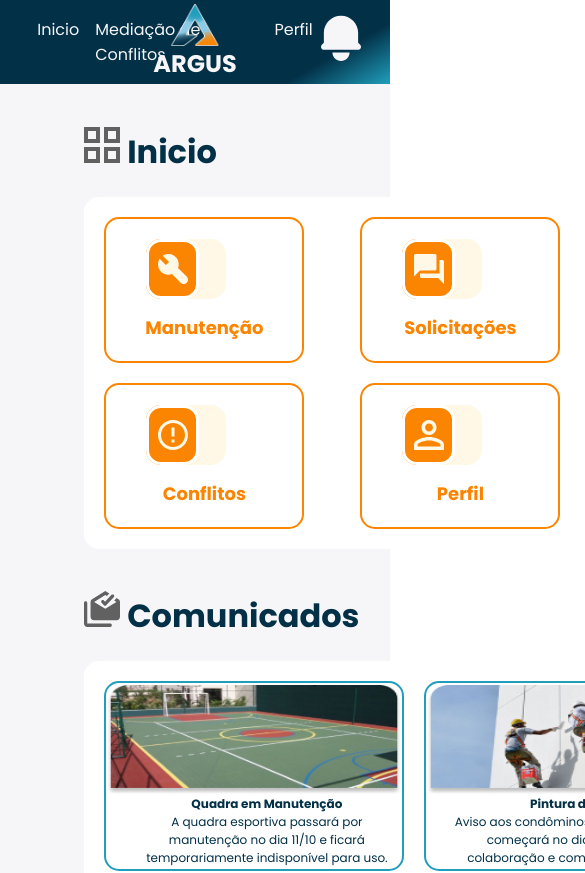
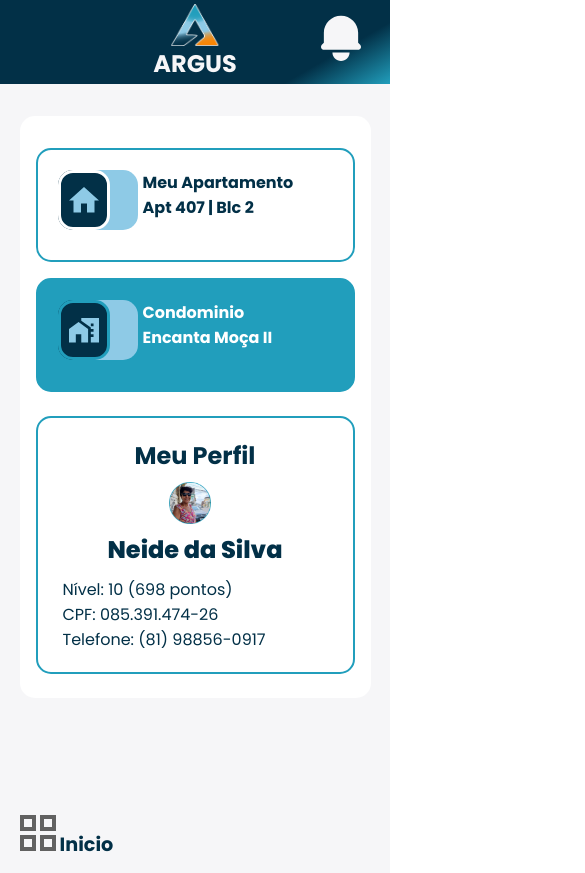
Before and after one commit to ProjetoARGUS/ReactPWA, a React (Vite) app: page /home in a window 390 px wide. Shown: the top 873 px of the page, 585 px wide, since content can reach past the window. Built offline with nearby package versions, Linux system fonts and the light colour scheme.

Commit message:
Fix: Home Page Responsiveness

```diff
--- a/src/components/Header/style.css
+++ b/src/components/Header/style.css
@@ -55,3 +55,9 @@
     color: var(--background-main-color) !important;
     margin: 0 0.5rem;
 }
+
+@media (max-width: 800px){
+    .nav-menu .options{
+        display: none;
+    }
+}
--- a/src/components/HomeButton/style.css
+++ b/src/components/HomeButton/style.css
@@ -3,8 +3,7 @@
 
 /* Estilo do cartão/botão */
 .button-container {
-    width: 200px;
-    padding: 20px;
+    padding: 1rem;
     border: 2px solid var(--foreground-color);
     border-radius: 15px;
     background-color: transparent;
@@ -12,6 +11,11 @@
     flex-direction: column;
     justify-content: flex-start;
     text-align: center;
+    transition: transform 0.3s ease;
+}
+
+.button-container:hover {
+    transform: scale(1.05); /* Adiciona um leve efeito de zoom */
 }
 
 /* Ícone de fundo */
@@ -22,17 +26,16 @@
     height: 60px;
     background-color: var(--foreground-color);
     border-radius: 15px;
-    margin-bottom: 10px;
-    margin-left: 20px;
+    margin-bottom: 0.5rem;
     z-index: 1;
 }
 
 /* Camada sobreposta para dar efeito de profundidade */
 .icon-overlay {
     position: absolute;
-    left: 20px;  /* Distância ajustada para melhor visibilidade */
-    width: 100%;  /* Ajustado para cobrir a área do contêiner */
-    height: 100%; /* Ajustado para cobrir a área do contêiner */
+    left: 10px; /* Ajustado para melhor visibilidade */
+    width: 100%;
+    height: 100%;
     background-color: var(--web-orange-100);
     border-radius: 15px;
     z-index: 0; /* Mantém overlay atrás do ícone */
@@ -41,25 +44,73 @@
 /* Ícone interno */
 .icon {
     position: absolute;
-    font-size: 40px;
+    font-size: 1.5rem;
     display: flex;
     justify-content: center;
     align-items: center;
     height: 100%;
     background-color: var(--foreground-color);
-    padding: 0 1vh;
+    padding: 0.5rem;
     border-radius: 15px;
     border: 3px solid white;
 }
 
-.icon-content{
+.icon-content {
     color: var(--web-orange-100);
 }
 
 /* Texto */
 .button-text {
     color: var(--foreground-color);
-    font-size: 18px;
+    font-size: 1rem;
     font-weight: bold;
-    margin-top: 5px;
+    margin-top: 0.5rem;
 }
+
+/* Responsividade */
+@media (max-width: 1040px) {
+    .button-container {
+        padding: 1rem 2rem;
+    }
+
+    .icon-container {
+        width: 50px;
+        height: 50px;
+    }
+
+    .icon {
+        font-size: 1.2rem;
+    }
+
+    .button-text {
+        font-size: 0.9rem;
+    }
+}
+
+@media (max-width: 768px) {
+    .button-container {
+        padding: 1rem 2rem;
+    }
+
+    .icon {
+        font-size: 1rem;
+    }
+
+    .button-text {
+        font-size: 0.8rem;
+    }
+}
+
+@media (max-width: 480px) {
+    .button-container {
+        padding: 1rem 2rem;
+    }
+
+    .icon {
+        font-size: 0.8rem;
+    }
+
+    .button-text {
+        font-size: 0.7rem;
+    }
+}
--- a/src/components/HomeCardComunicados/style.css
+++ b/src/components/HomeCardComunicados/style.css
@@ -3,9 +3,7 @@
 
 /* Estilo do cartão/botão */
 .card-comunicados-container {
-    width: 300px;
-    height: 190px;
-    padding: 20px 0px;
+    padding: 1rem 0;
     border: 2px solid var(--medium-blue);
     border-radius: 15px;
     background-color: transparent;
@@ -30,3 +28,9 @@
     width: 100%;
     height: 75%;
 }
+
+@media (max-width: 1200px) {
+    .card-comunicados-container{
+        width: 300px;
+    }
+}
--- a/src/components/HomeCardFilled/style.css
+++ b/src/components/HomeCardFilled/style.css
@@ -3,7 +3,6 @@
 
 /* Estilo do cartão/botão */
 .card-filled-container {
-    width: 300px;
     padding: 20px 0px;
     border: 2px solid var(--medium-blue);
     border-radius: 15px;
@@ -63,3 +62,9 @@
     margin-left: 25px;
     text-align: start;
 }
+
+@media (max-width: 800px){
+    .card-filled-container .card-text{
+        font-size: 1rem;
+    }
+}
--- a/src/components/HomeCardOutlined/style.css
+++ b/src/components/HomeCardOutlined/style.css
@@ -3,7 +3,6 @@
 
 /* Estilo do cartão/botão */
 .card-outlined-container {
-    width: 300px;
     padding: 20px 0px;
     border: 2px solid var(--medium-blue);
     border-radius: 15px;
@@ -63,3 +62,9 @@
     margin-left: 25px;
     text-align: start;
 }
+
+@media (max-width: 800px){
+    .card-outlined-container .card-text{
+        font-size: 1rem;
+    }
+}
--- a/src/components/HomeCardPerfil/style.css
+++ b/src/components/HomeCardPerfil/style.css
@@ -3,7 +3,6 @@
 
 /* Estilo do cartão/botão */
 .card-profile {
-    width: 300px;
     padding: 20px 25px;
     border: 2px solid var(--medium-blue);
     border-radius: 15px;
--- a/src/pages/HomePage/index.jsx
+++ b/src/pages/HomePage/index.jsx
@@ -90,6 +90,7 @@ export default function HomePage(){
                     </section>
                 </main>
                 <section className='aside'>
+                    <div className='cards-div'>
                         <HomeCardOutlined
                             Icon={apartamentoIcon}
                             Title="Meu Apartamento"
@@ -97,9 +98,10 @@ export default function HomePage(){
                         />
                         <HomeCardFilled
                             Icon={condominioIcon}
-                        Title="Meu Apartamento"
-                        Desc="Apt 407 | Blc 2"
+                            Title="Condominio"
+                            Desc="Encanta Moça II"
                         />
+                    </div>
                     <HomeCardProfile
                         Img={moradora}
                         UserName="Neide da Silva"
--- a/src/pages/HomePage/style.css
+++ b/src/pages/HomePage/style.css
@@ -1,15 +1,21 @@
 @import url(../../variables.css);
 @import url(../../font-styles.css);
 
-.home-page{
-    padding: 0 10vh;
+.home-page {
+    padding: 0 2rem;
     background-color: var(--background-main-color);
     min-height: 90vh;
     display: flex;
     justify-content: space-around;
+    gap: 2rem;
 }
 
-.title{
+.home-page main {
+    width: 100%;
+    max-width: 1200px;
+}
+
+.title {
     padding: 5vh 0 2.5vh;
     font-size: 2rem;
 }
@@ -18,59 +24,142 @@
     background-color: white;
     border-radius: 15px;
     display: grid;
-    grid-template-columns: repeat(5, 1fr);
-    gap: 20px; /* Espaçamento entre os itens */
-    padding: 20px; /* Margem interna para o grid */
+    grid-template-columns: repeat(5, 1fr); /* Responsivo */
+    gap: 1vh;
+    padding: 1vh;
 }
 
 .service-content .home-button {
-    /* Ajuste o tamanho dos botões, caso necessário */
     display: flex;
     align-items: center;
     justify-content: center;
-    padding: 10px;
+    padding: 0.5vw;
     border-radius: 8px;
-    background-color: #f0f0f0; /* Cor de fundo para os botões */
+    background-color: #f0f0f0;
     transition: background-color 0.3s;
 }
 
 .service-content .home-button:hover {
-    background-color: #e0e0e0; /* Cor ao passar o mouse */
+    background-color: #e0e0e0;
 }
 
-.aside{
+.aside {
     margin-top: 12.5vh;
     margin-bottom: 5vh;
     background-color: white;
     border-radius: 15px;
-    padding: 20px;
+    padding: 1vw;
     display: flex;
     flex-direction: column;
     justify-content: space-around;
+    width: 100%;
+    max-width: 300px; /* Limita o tamanho no desktop */
 }
 
-.comunicados-section .div-title{
+.aside .cards-div{
+    display: flex;
+    flex-direction: column;
+    justify-content: space-evenly;
+    height: 100%;
+}
+
+.comunicados-section .div-title {
     display: flex;
     justify-content: space-between;
+    flex-wrap: wrap; /* Permite quebra de linha se necessário */
+    gap: 10px;
 }
 
 .comunicados-content {
     background-color: white;
     border-radius: 15px;
     display: grid;
-    grid-template-columns: repeat(4, 1fr);
-    gap: 20px; /* Espaçamento entre os itens */
-    padding: 20px; /* Margem interna para o grid */
+    grid-template-columns: repeat(4, 1fr); /* Responsivo */
+    gap: 20px;
+    padding: 20px;
 }
 
 .comunicados-section input[type="button"] {
     background: none;
     border: none;
     color: var(--medium-blue);
-    font-size: 16px; /* Ajuste o tamanho do texto conforme necessário */
+    font-size: 16px;
     cursor: pointer;
 }
 
 .comunicados-section input[type="button"]:hover {
-    text-decoration: underline; /* Opcional: Adiciona um sublinhado ao passar o mouse */
+    text-decoration: underline;
 }
+
+@media (max-width: 1200px) {
+    .home-page{
+        flex-direction: column-reverse;
+    }
+
+    .aside {
+        flex-direction: row; /* Permite layout horizontal para elementos internos */
+        width: 100%; /* O aside ocupa toda a largura */
+        max-width: 100vw;
+        margin-top: 2rem; /* Espaço acima do aside */
+        padding: 1rem; /* Espaçamento interno */
+    }
+
+    .aside > * {
+        flex: 1; /* Distribui o espaço igualmente entre os filhos */
+        margin-right: 1rem; /* Espaço entre os itens, se aplicável */
+    }
+
+    .aside:last-child {
+        margin-right: 0; /* Remove margem do último item */
+    }
+
+    .aside .cards-div{
+        justify-content: space-between;
+        height: auto;
+    }
+
+    .comunicados-content {
+        grid-template-columns: repeat(4, 1fr);
+        overflow-x: scroll;
+    }
+}
+
+@media (max-width: 1040px) {
+    .home-page {
+        padding: 0 5vw;
+    }
+
+    .service-content {
+        grid-template-columns: repeat(10, 1fr);
+        overflow-x: scroll;
+    }
+
+    .title {
+        font-size: 1.5rem;
+    }
+}
+
+@media (max-width: 768px){
+    .aside{
+        flex-direction: column;
+        height: max-content;
+    }
+
+    .aside > *, .aside .cards-div > *{
+        margin: 0.5rem 0;
+    }
+}
+
+@media (max-width: 480px) {
+    .title {
+        font-size: 1.2rem;
+    }
+
+    .service-content .home-button {
+        padding: 0.3vw;
+    }
+
+    .comunicados-section input[type="button"] {
+        font-size: 14px;
+    }
+}
```
Lines whose indentation alone changed are shown as unchanged.
